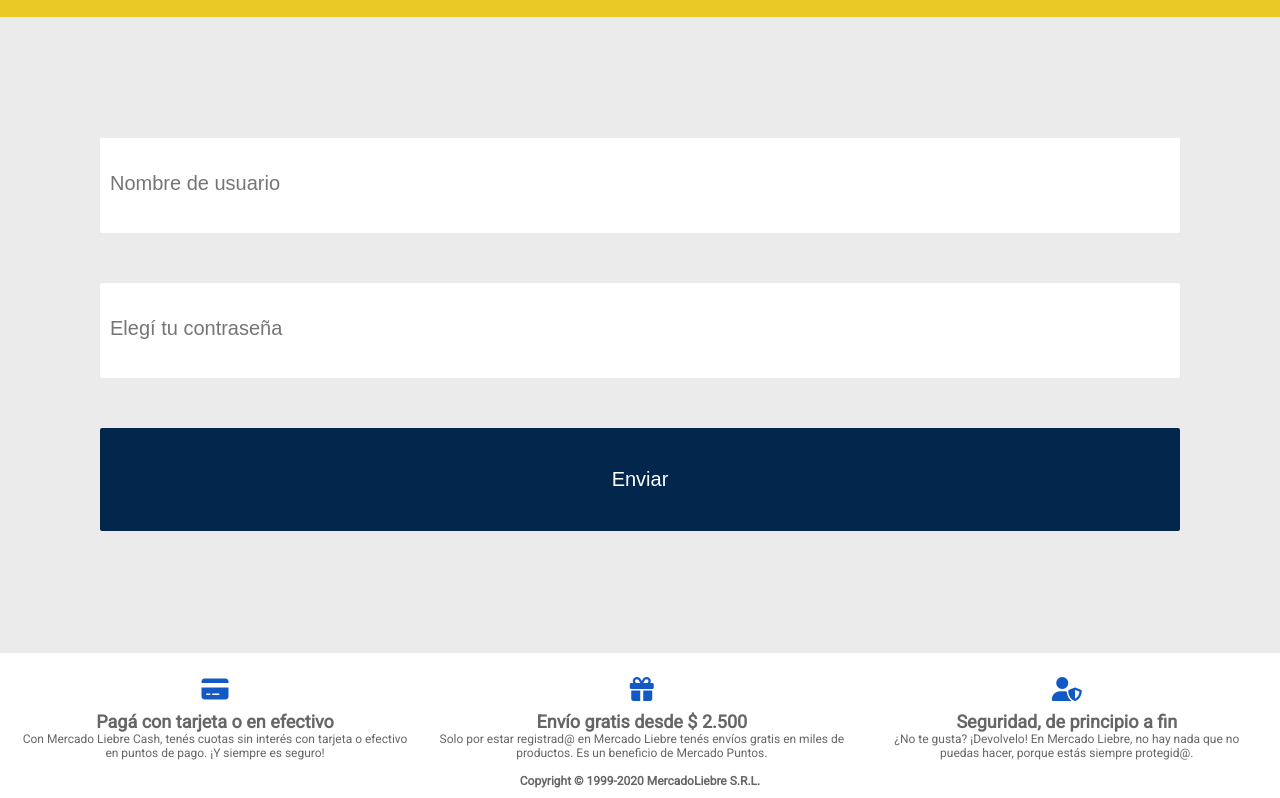
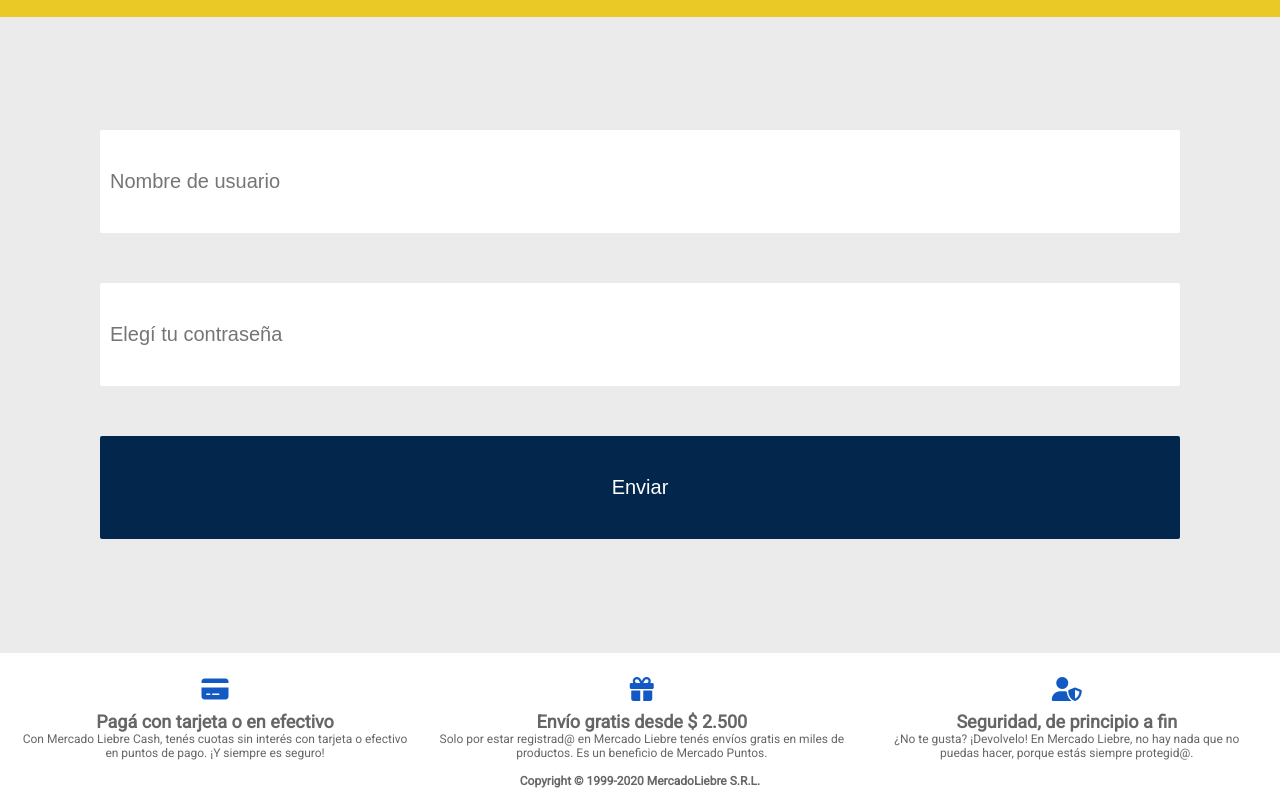
Before and after one commit to SantiagoAlmaraz/mercado-liebre, a website: page views/login.html in a window 1280 px wide. Shown: the part 147-945 px from the top of the page. Drawn offline with Linux system fonts and the light colour scheme; files that its build step writes are made by us from their sources; files whose address does not match are found by name.

Commit message:
corrigiendo identacion de inputs

```diff
--- a/public/css/header-footer.css
+++ b/public/css/header-footer.css
@@ -51,7 +51,7 @@ body {
 .txt-compra {
     font-weight: 400;
     text-align: center;
-    font-size: 12px;
+    font-size: 14px;
     margin: 15px 0;
 }
 
--- a/public/css/login.css
+++ b/public/css/login.css
@@ -27,6 +27,8 @@ main form input {
     border: none;
     border-radius: 2px;
     padding: 40px 0;
+    text-indent: 10px;
+    font-size: 20px;
 }
 
 main form input::placeholder {
--- a/public/css/register.css
+++ b/public/css/register.css
@@ -24,6 +24,7 @@ main form input {
     border: none;
     border-radius: 2px;
     padding: 5px 0;
+    text-indent: 10px;
 }
 
 main form input::placeholder {
--- a/views/login.html
+++ b/views/login.html
@@ -73,7 +73,7 @@
         <form action="/" method="get">
             <input type="text" placeholder="Nombre de usuario" class="item-form" name="nombre-apellido" id="nombre-apellido">
 
-            <input type="text" placeholder="Elegí tu contraseña" class="item-form" name="usuario" id="usuario">
+            <input type="password" placeholder="Elegí tu contraseña" class="item-form" name="usuario" id="usuario">
 
             <button type="submit" class="item-form btn">Enviar</button>
         </form>
```
